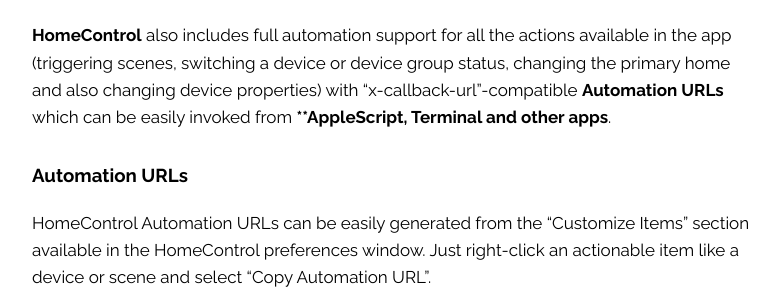
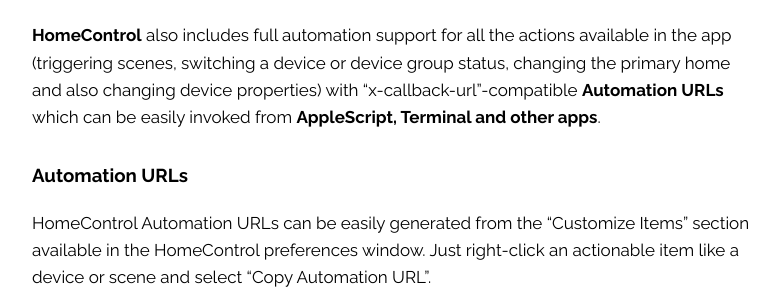
Before and after one commit to pvieito/Blog, a Jekyll site: the page built from _posts/2022-01-14-automate-homekit-with-homecontrol.md, in a window 1280 px wide and 900 px high, scrolled down 668 px, cut to the strip 153-440 px from the top of the window. Shown: the whole strip, without its empty margins (244-1023 px from the left). Built offline with Jekyll 4.4.1, drawn with Linux system fonts in a browser that asks for light colours.

Commit message:
[Blog] Better style

```diff
--- a/_posts/2022-01-14-automate-homekit-with-homecontrol.md
+++ b/_posts/2022-01-14-automate-homekit-with-homecontrol.md
@@ -9,7 +9,7 @@
 
 [**HomeControl**][homecontrol] is a powerful Mac app that allows you to control your HomeKit setup directly from the menu bar.
 
-**HomeControl** also includes full automation support for all the actions available in the app (triggering scenes, switching a device or device group status, changing the primary home and also changing device properties) with “x-callback-url”-compatible **Automation URLs** which can be easily invoked from ****AppleScript, Terminal and other apps**.
+**HomeControl** also includes full automation support for all the actions available in the app (triggering scenes, switching a device or device group status, changing the primary home and also changing device properties) with “x-callback-url”-compatible **Automation URLs** which can be easily invoked from **AppleScript, Terminal and other apps**.
 
 ### Automation URLs
 
```
